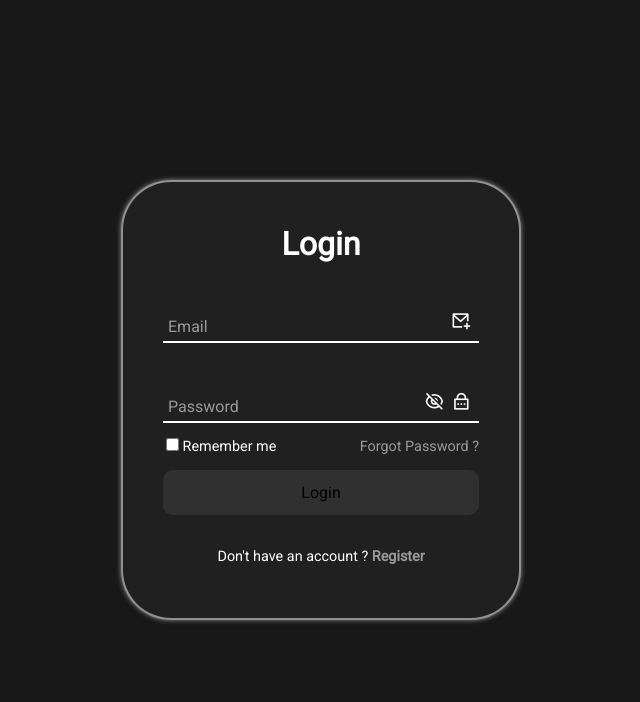
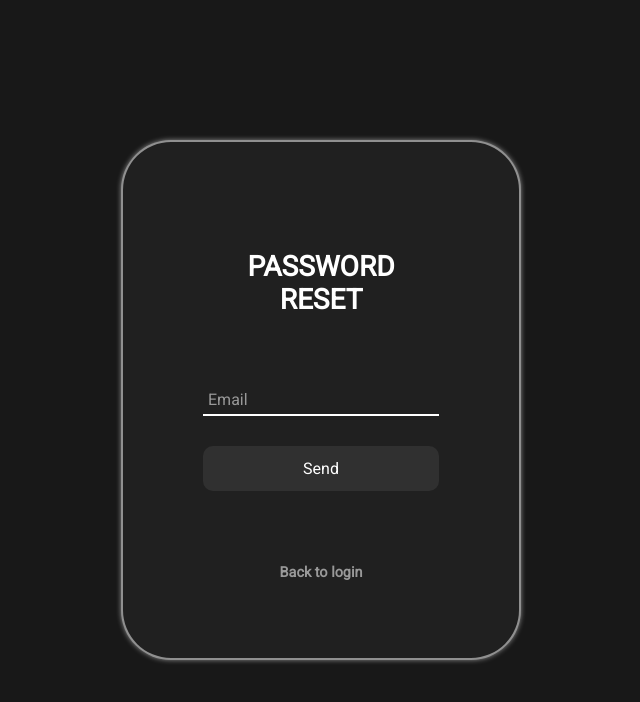
Before and after one commit to BabylooPro/Login.js, a website: page public/index.html in a window 1280 px wide. Both pictures are taken after a click on the link "Forgot Password ?". Shown: the whole page, without its empty margins (319-959 px from the left). Drawn offline with nearby package versions, Linux system fonts and the light colour scheme.

Commit message:
added: forgot password form

```diff
--- a/public/index.html
+++ b/public/index.html
@@ -38,7 +38,9 @@
 					</div>
 					<div class="remember-forgot">
 						<label> <input type="checkbox" /> Remember me </label>
-						<a href="#">Forgot Password ?</a>
+						<a href="#" class="forgotPassword-link"
+							>Forgot Password ?</a
+						>
 					</div>
 					<button type="submit" class="btn">Login</button>
 					<div class="error-message"></div>
@@ -95,6 +97,25 @@
 					</div>
 				</form>
 			</div>
+			<!-- RESET PASSWORD -->
+			<div class="form-box forgot-password">
+				<div class="request-reset-password">
+					<h2>PASSWORD RESET</h2>
+					<form action="/request-reset-password" method="POST">
+						<div class="input-box">
+							<input type="email" name="email" required />
+							<label for="email">Email</label>
+						</div>
+						<button type="submit">Send</button>
+					</form>
+				</div>
+				<div class="error-message"></div>
+				<div class="login-register">
+					<p>
+						<a href="#" class="back-to-login">Back to login</a>
+					</p>
+				</div>
+			</div>
 		</div>
 		<script src="scrollreveal.js"></script>
 		<script src="login.js"></script>
--- a/public/login.js
+++ b/public/login.js
@@ -2,17 +2,36 @@ const wrapper = document.querySelector(".wrapper");
 const loginLink = document.querySelector(".login-link");
 const registerLink = document.querySelector(".register-link");
 const registerForm = document.querySelector(".register form");
+const forgotPassword = document.querySelector(".forgot-password form");
+const forgotPasswordLink = document.querySelector(".forgotPassword-link");
 const loginForm = document.querySelector(".login form");
+const backToLoginLink = document.querySelector(".back-to-login");
 const registerError = document.querySelector(".register .error-message");
 const loginError = document.querySelector(".login .error-message");
 const eyeIcons = document.querySelectorAll(".eye-icon");
+const forgotPasswordError = document.querySelector(
+	".forgotPassword .error-message"
+);
 
 registerLink.addEventListener("click", () => {
+	wrapper.classList.remove("forgot-password");
 	wrapper.classList.add("active");
 });
 
 loginLink.addEventListener("click", () => {
 	wrapper.classList.remove("active");
+	wrapper.classList.remove("forgot-password");
+});
+
+forgotPasswordLink.addEventListener("click", () => {
+	wrapper.classList.add("active");
+	wrapper.classList.add("forgot-password");
+});
+
+backToLoginLink.addEventListener("click", (e) => {
+	e.preventDefault();
+	wrapper.classList.remove("active");
+	wrapper.classList.remove("forgot-password");
 });
 
 registerForm.addEventListener("submit", async (e) => {
@@ -71,8 +90,14 @@ loginForm.addEventListener("submit", async (e) => {
 		} else {
 			loginError.style.color = "red";
 		}
+		if (loginError) {
+			loginError.textContent = result.message;
+		}
+		if (forgotPasswordError) {
+			forgotPasswordError.textContent = result.message;
+		}
 
-		loginError.textContent = result.message;
+		forgotPasswordError.textContent = result.message;
 	} else {
 		loginError.textContent = "PLEASE COMPLETE ALL FIELDS";
 	}
--- a/public/style.css
+++ b/public/style.css
@@ -53,9 +53,82 @@ body {
 	transition: none;
 	transform: translateX(400px);
 }
-.wrapper.active .form-box.register {
+.wrapper.active:not(.forgot-password) .form-box.register {
 	transition: transform 0.18s ease;
 	transform: translateX(0);
+}
+.wrapper .form-box.forgot-password {
+	position: absolute;
+	transition: none;
+	transform: translateY(500px); /*TODO: back to 400px if modified form*/
+}
+.wrapper.forgot-password .form-box.forgot-password {
+	transition: transform 0.18s ease;
+	transform: translateX(0);
+}
+.wrapper.forgot-password .form-box.register {
+	display: none;
+}
+.wrapper .form-box.forgot-password .request-reset-password {
+	width: 100%;
+	padding: 40px;
+}
+.wrapper .form-box.forgot-password .request-reset-password h2 {
+	font-size: 1.75em;
+	color: #fff;
+	text-align: center;
+	/*space*/
+	margin-bottom: 50px;
+}
+.wrapper .form-box.forgot-password .request-reset-password form label {
+	font-size: 1em;
+	color: #999999;
+	margin-bottom: 5px;
+	display: block;
+}
+.wrapper
+	.form-box.forgot-password
+	.request-reset-password
+	form
+	input[type="email"] {
+	width: 100%;
+	height: 40px;
+	background-color: transparent;
+	border: none;
+	outline: none;
+	color: #fff;
+	font-size: 1em;
+	font-weight: 600;
+	padding: 0 10px;
+	margin-bottom: 20px;
+	border-radius: 5px;
+}
+.wrapper .form-box.forgot-password .request-reset-password form button {
+	width: 100%;
+	height: 45px;
+	background: #303030;
+	border: none;
+	outline: none;
+	border-radius: 10px;
+	cursor: pointer;
+	font-size: 1em;
+	font-weight: 500;
+	color: #fff;
+}
+.wrapper .form-box.forgot-password .login-register {
+	font-size: 0.9em;
+	color: #fff;
+	text-align: center;
+	font-weight: 500;
+	margin: 25px 0 10px;
+}
+.wrapper .form-box.forgot-password .login-register p a {
+	color: #999999;
+	text-decoration: none;
+	font-weight: 600;
+}
+.wrapper .form-box.forgot-password .login-register p a:hover {
+	text-decoration: underline;
 }
 .form-box h2 {
 	font-size: 2em;
```
Also changed, not shown: app.js (+21 -4 lines), package.json (+7 -1 lines), 1 other file.
